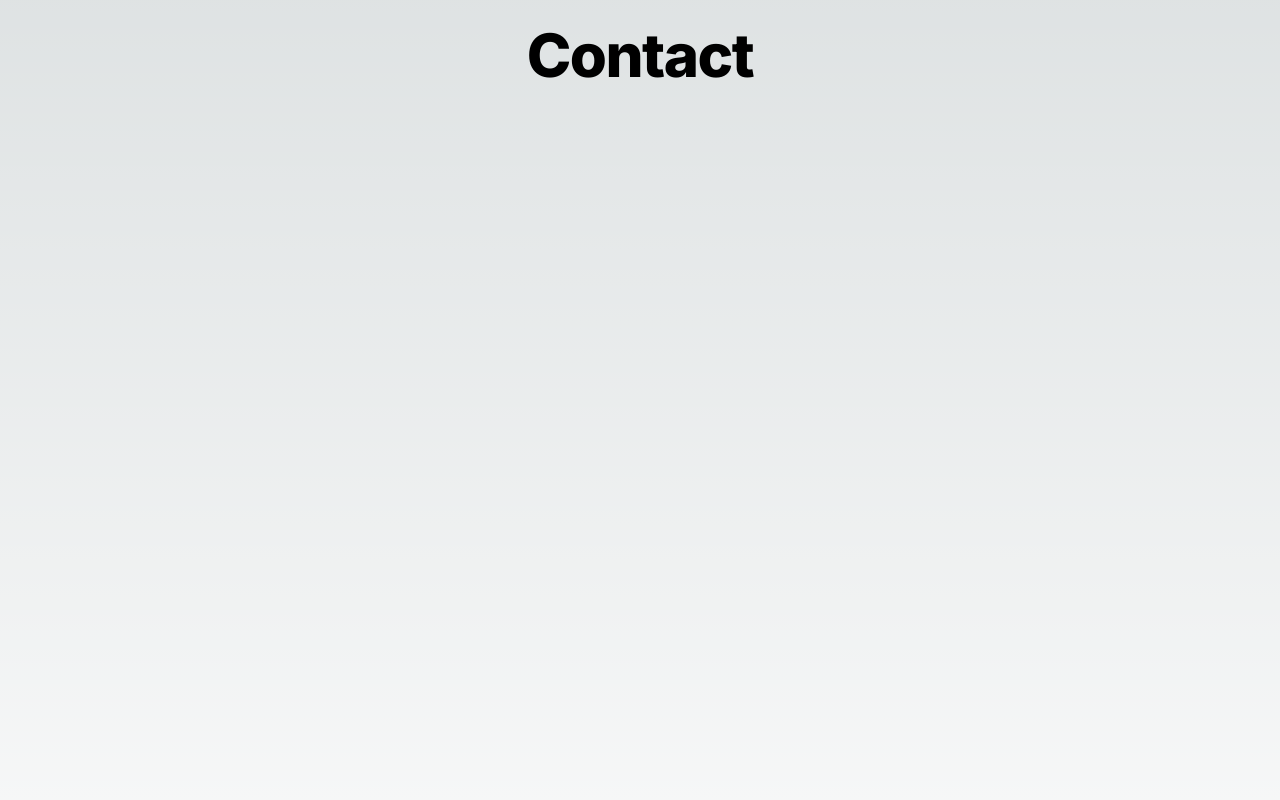
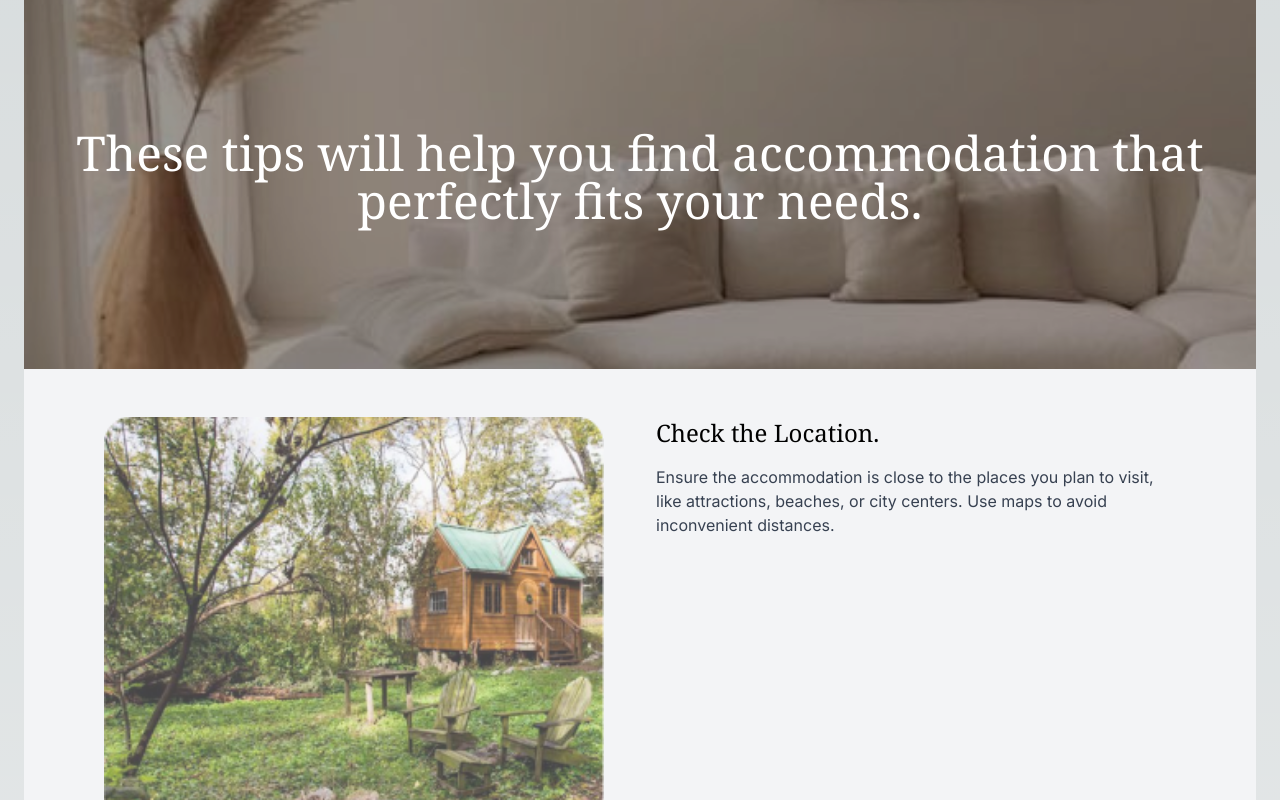
Before and after one commit to dariamilic/korisnicka-sucelja, a Next.js app in the folder rest_away_booking_project/: page /support/rental_guides in a window 1280 px wide. Shown: the part 300-1100 px from the top of the page. Built offline with nearby package versions, Linux system fonts and the light colour scheme.

Commit message:
rental guide page-basic look

```diff
--- a/rest_away_booking_project/src/app/support/rental_guides/page.tsx
+++ b/rest_away_booking_project/src/app/support/rental_guides/page.tsx
@@ -1,18 +1,95 @@
-'use client'
+'use client';
 import { Navigation } from "@/components/navigation";
 import { useState } from "react";
+import Image from 'next/image';
 
 export default function SupportRentalGuidesPage() {
   const [isOpen, setIsOpen] = useState(false);
 
-    return (
+  // Podaci za svaku sekciju (slika, naslov, tekst)
+  const sections = [
+    {
+      image: "/kucaUsumi.png",
+      alt: "Section 1 Image",
+      title: "Check the Location.",
+      text: "Ensure the accommodation is close to the places you plan to visit, like attractions, beaches, or city centers. Use maps to avoid inconvenient distances.",
+    },
+    {
+      image: "/zgrada.png",
+      alt: "Section 2 Image",
+      title: "Read Reviews",
+      text: "Guest reviews reveal the true quality of the accommodation and service. Focus on cleanliness, communication, and the accuracy of the listing.",
+    },
+    {
+      image: "/zgradaSaBazenom.png",
+      alt: "Section 3 Image",
+      title: "Understand Pricing and Additional Fees",
+      text: "Beyond the base price, look out for hidden fees such as cleaning charges, taxes, or deposits.",
+    },
+    {
+      image: "/black_house_forest.png",
+      alt: "Review Cancellation Policies",
+      title: "Naslov 4",
+      text: "Always read the cancellation policy to understand your rights if plans change unexpectedly.",
+    },
+    {
+      image: "/two_brow_chair.png",
+      alt: "Reach Out to the Host",
+      title: "Naslov 5",
+      text: "Ask questions about details not covered in the description, such as Wi-Fi, parking, or extra amenities.",
+    },
+  ];
+
+  return (
     <>
       <Navigation setIsOpen={setIsOpen} />
+      <div className="bg-gray-100 min-h-screen">
+        {/* Hero Section with Background Image */}
+        <div className="relative h-96 flex items-center justify-center">
+          {/* Background Image */}
+          <div
+            className="absolute inset-0 bg-cover bg-center"
+            style={{ backgroundImage: `url('/bijela.jpg')` }} // Replace with your actual image path
+          ></div>
 
+          {/* Overlay for better text visibility */}
+          <div className="absolute inset-0 bg-black opacity-40"></div>
 
-      <main className="flex min-h-screen flex-col items-center p-10">
-        <h1 className="text-6xl font-extrabold tracking-tight">Contact</h1>
-      </main>
+          {/* Hero Text */}
+          <div className="relative text-center">
+            <h1 className="text-white text-4xl md:text-5xl font-serif px-4">
+              These tips will help you find accommodation that perfectly fits your needs.
+            </h1>
+          </div>
+        </div>
+
+        {/* Sections */}
+        {sections.map((section, index) => (
+          <div
+            key={index}
+            className={`flex flex-col ${
+              index % 2 === 0 ? 'lg:flex-row' : 'lg:flex-row-reverse'
+            } items-center lg:items-start py-12 px-6 lg:px-20 gap-8`}
+          >
+            {/* Section Image */}
+            <div className="lg:w-1/2">
+              <Image
+                src={section.image}
+                alt={section.alt}
+                width={500}
+                height={300}
+                className="rounded-lg"
+              />
+            </div>
+
+            {/* Section Text */}
+            <div className="lg:w-1/2">
+              <h2 className="text-2xl font-serif text-primary-500 mb-4">{section.title}</h2>
+              <p className="text-gray-700">{section.text}</p>
+            </div>
+          </div>
+        ))}
+      </div>
     </>
-    );
-  }
+  );
+}
```
Also changed, not shown: rest_away_booking_project/public/bijela.jpg (added).
